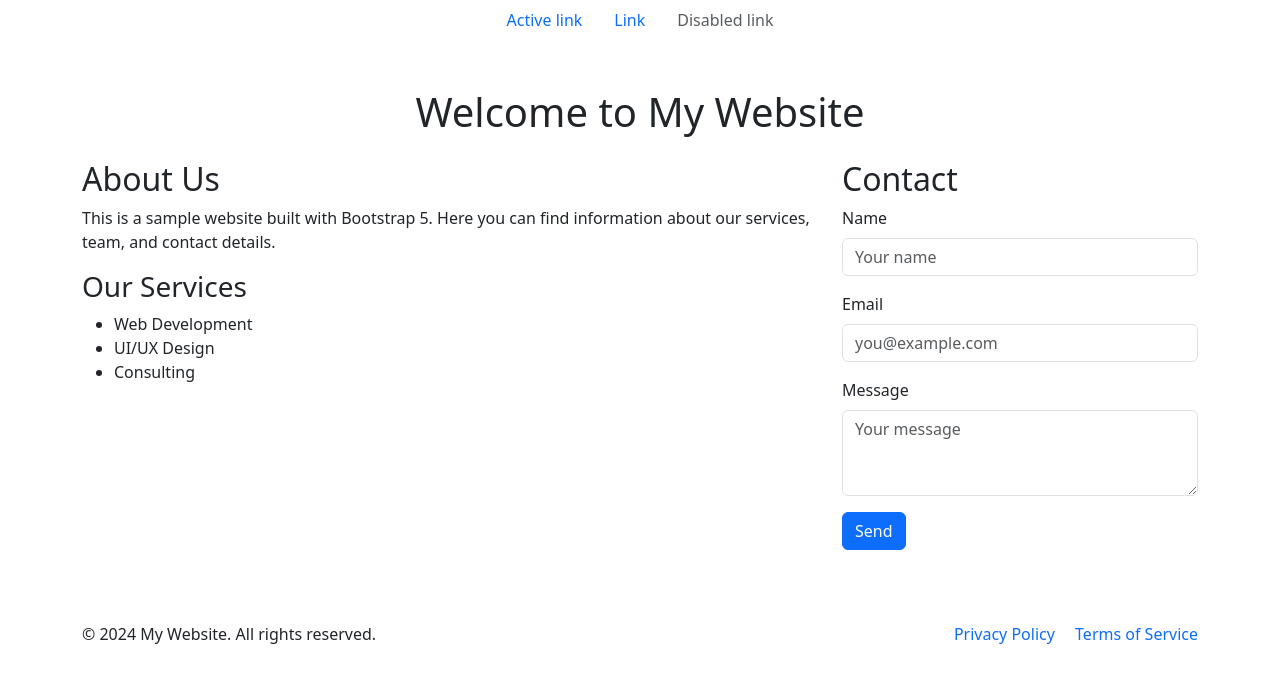
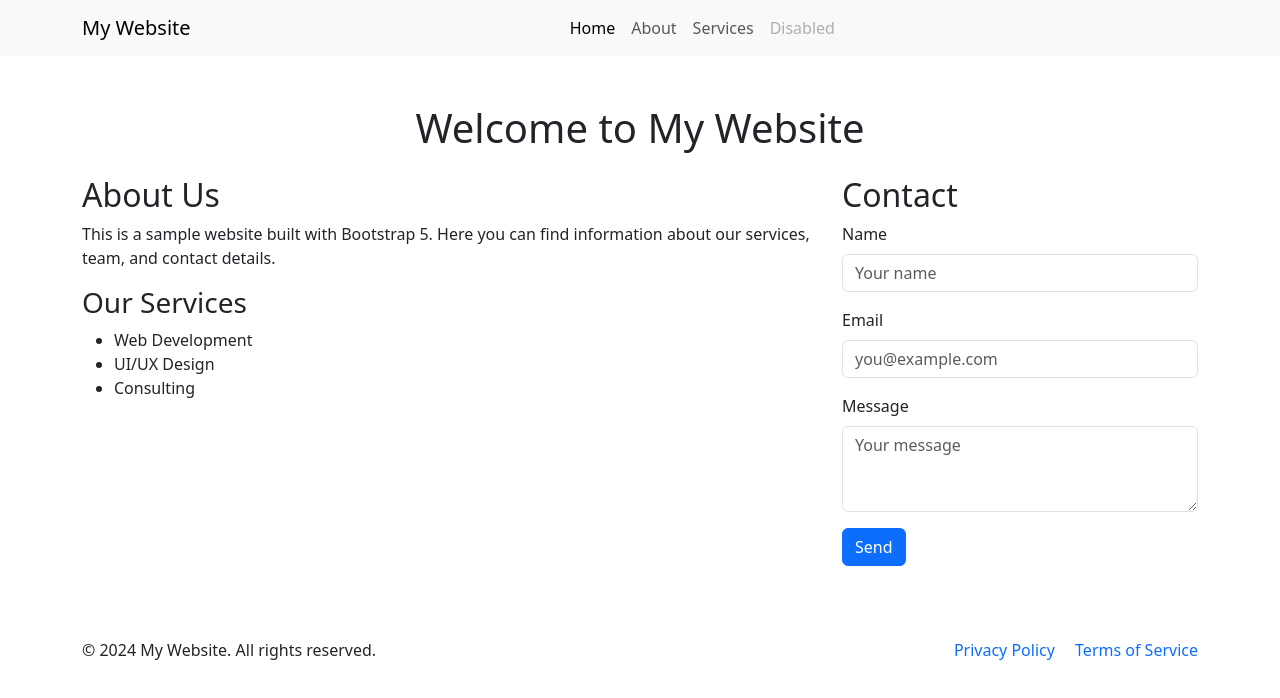
Before and after one commit to phitd1952001/Buoi20GitHub, a plain HTML site: page index.html in a window 1280 px wide. Drawn offline with nearby package versions, Linux system fonts and the light colour scheme.

Commit message:
done header

```diff
--- a/index.html
+++ b/index.html
@@ -21,14 +21,30 @@
     <body>
         <header>
             <!-- dev khoi -->
-            <nav
-                class="nav justify-content-center  "
-            >
-                <a class="nav-link active" href="#" aria-current="page"
-                    >Active link</a
-                >
-                <a class="nav-link" href="#">Link</a>
-                <a class="nav-link disabled" href="#">Disabled link</a>
+            <nav class="navbar navbar-expand-lg navbar-light bg-light">
+                <div class="container">
+                    <a class="navbar-brand" href="#">My Website</a>
+                    <button class="navbar-toggler" type="button" data-bs-toggle="collapse" data-bs-target="#navbarNav"
+                        aria-controls="navbarNav" aria-expanded="false" aria-label="Toggle navigation">
+                        <span class="navbar-toggler-icon"></span>
+                    </button>
+                    <div class="collapse navbar-collapse justify-content-center" id="navbarNav">
+                        <ul class="navbar-nav">
+                            <li class="nav-item">
+                                <a class="nav-link active" aria-current="page" href="#">Home</a>
+                            </li>
+                            <li class="nav-item">
+                                <a class="nav-link" href="#">About</a>
+                            </li>
+                            <li class="nav-item">
+                                <a class="nav-link" href="#">Services</a>
+                            </li>
+                            <li class="nav-item">
+                                <a class="nav-link disabled" href="#" tabindex="-1" aria-disabled="true">Disabled</a>
+                            </li>
+                        </ul>
+                    </div>
+                </div>
             </nav>
         </header>
         <main>
```
